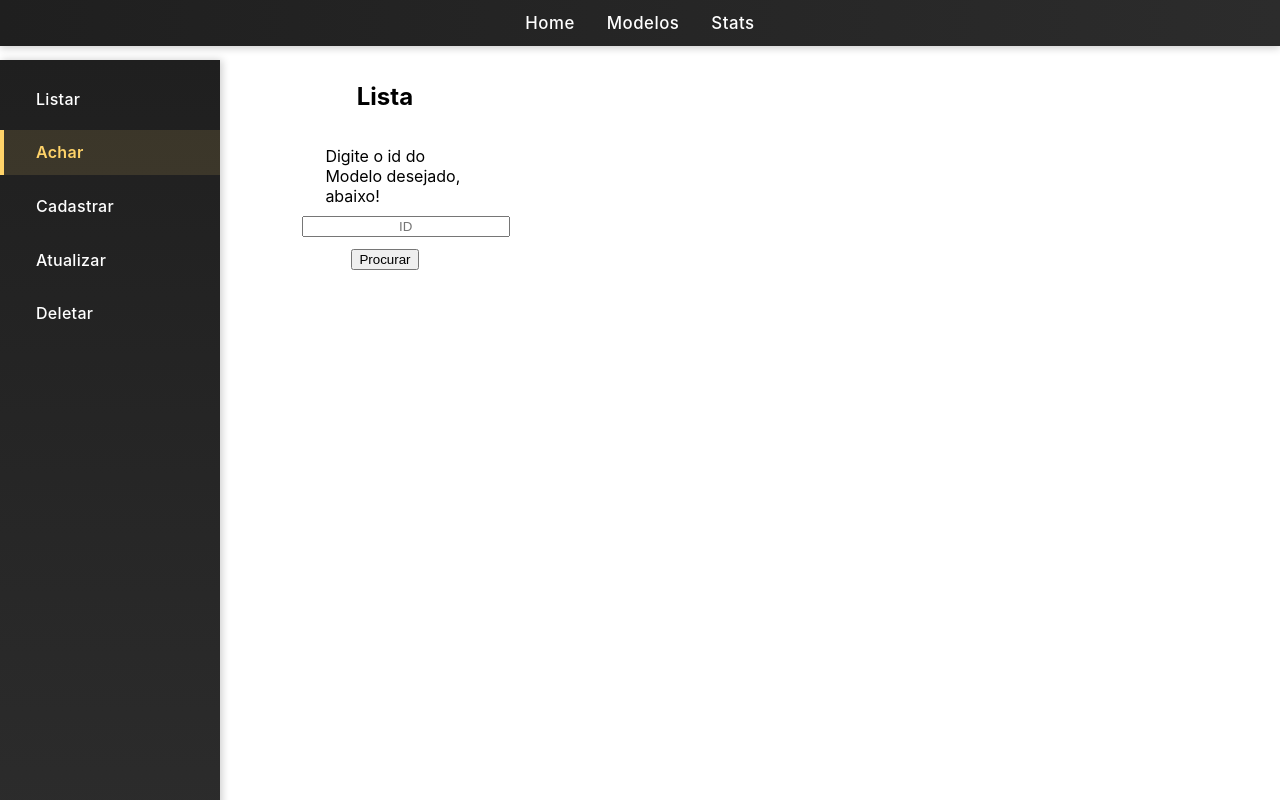
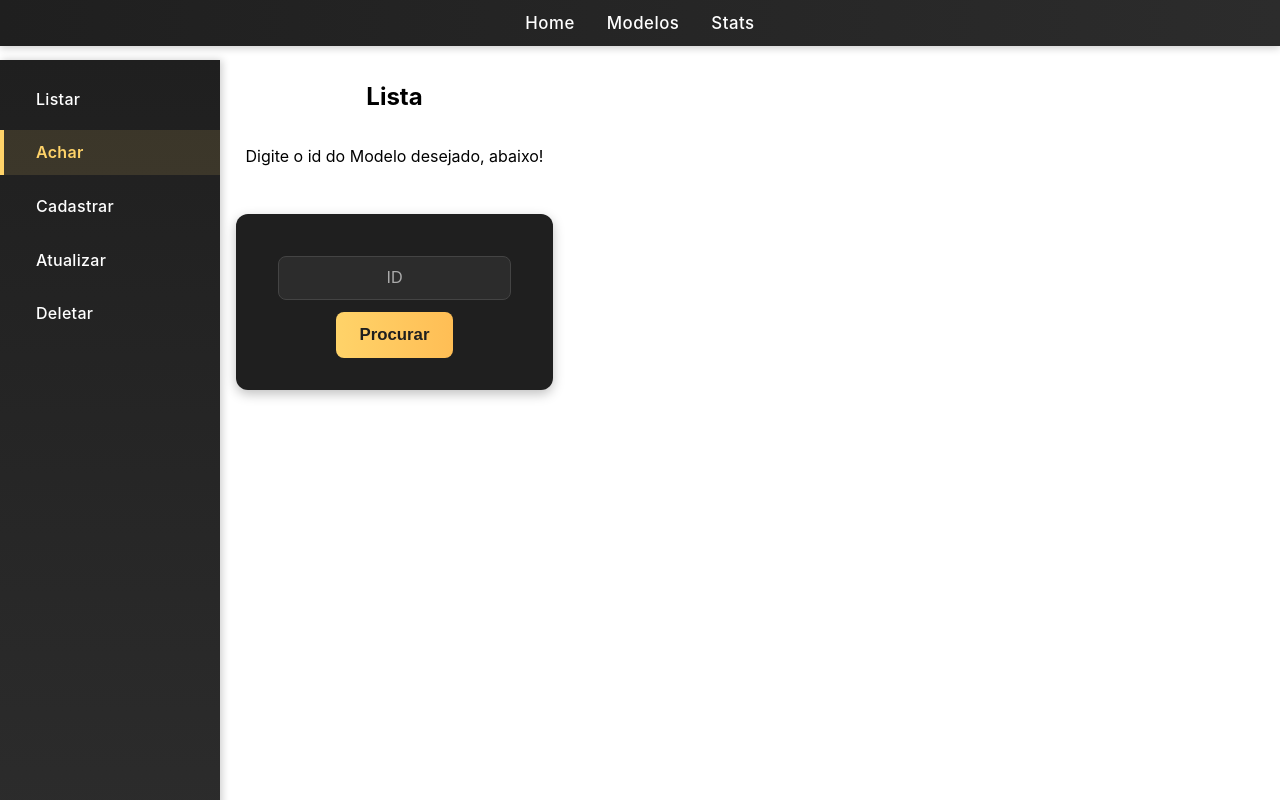
Before and after one commit to DLennertz/models-front, a React (Create React App) app in the folder model-front/: page /modelo/buscar in a window 1280 px wide. Built offline with nearby package versions, Linux system fonts and the light colour scheme.

Commit message:
formulário de cadastro

```diff
--- a/model-front/src/components/Inputs/InputCadastrarModelo/inputCadastrarModelo.css
+++ b/model-front/src/components/Inputs/InputCadastrarModelo/inputCadastrarModelo.css
@@ -1,43 +1,111 @@
-.Form_div {
-  width: 80%;
-  display: grid;
-  grid-template-columns: auto auto;
-  border-top: 1px solid rgba(0, 0, 0, 0.1);
-  padding-bottom: 10px;
-  justify-self: center;
+.Form {
+  background: #1f1f1f;
+  padding: 2rem;
+  border-radius: 12px;
+  box-shadow: 0 4px 12px rgba(0,0,0,0.25);
+  color: #fff;
+  max-width: 800px;
+  margin: 2rem auto;
 }
 
-.Form {
+.Form h2 {
+  color: #ffd369;
+  font-size: 1.8rem;
+  margin-bottom: 1.5rem;
+  font-weight: 600;
+}
+
+.Form_div {
   display: flex;
-  flex-direction: column;
-  width: 100%;
-  justify-content: flex-end;
+  flex-wrap: wrap;
+  gap: 1rem;
+  margin-bottom: 1rem;
 }
 
 .Form_Group {
-  width: auto;
+  flex: 1;
+  min-width: 200px;
   display: flex;
-  justify-content: center;
-  justify-content: flex-end;
   flex-direction: column;
-  height: fit-content;
-}
-
-p {
-  margin-bottom: auto;
-  justify-self: center;
-  margin-left: 10%;
-  width: 50%;
-}
-
-#campoButao {
-  display: flex;
-  justify-content: center;
-  padding-top: 10px;
 }
 
 .Form_Field {
-  width: 200px;
-  justify-self: center;
-  margin-left: 10%;
+  background: #2c2c2c;
+  border: 1px solid #444;
+  color: #fff;
+  font-size: 1rem;
+  padding: 0.75rem;
+  border-radius: 8px;
+  transition: all 0.3s ease;
 }
+
+.Form_Field:focus {
+  outline: none;
+  border-color: #ffd369;
+  box-shadow: 0 0 0 3px rgba(255, 211, 105, 0.3);
+}
+
+.Form_Field::placeholder {
+  color: #aaa;
+}
+
+.Form_Error {
+  font-size: 0.85rem;
+  color: #ff6b6b;
+  margin-top: 0.25rem;
+}
+
+/* Botão */
+.Form_Btn {
+  background: linear-gradient(90deg, #ffd369, #ffbe55);
+  border: none;
+  color: #1f1f1f;
+  font-weight: 600;
+  font-size: 1.05rem;
+  padding: 0.8rem 1.5rem;
+  border-radius: 8px;
+  cursor: pointer;
+  transition: transform 0.2s ease, background 0.3s ease;
+}
+
+.Form_Btn:hover {
+  background: linear-gradient(90deg, #ffbe55, #ffd369);
+  transform: translateY(-2px);
+}
+
+/* Campo de upload de imagem */
+#campoFoto input[type="file"] {
+  padding: 0.5rem;
+  border-radius: 8px;
+  background: #2c2c2c;
+  border: 1px dashed #666;
+  color: #ccc;
+  cursor: pointer;
+}
+
+#campoFoto input[type="file"]:hover {
+  border-color: #ffd369;
+  color: #ffd369;
+}
+
+/* Responsivo */
+@media (max-width: 768px) {
+  .Form {
+    padding: 1rem;
+  }
+
+  .Form_div {
+    flex-direction: column;
+  }
+}
+#medidas {
+  display: flex;
+  gap: 1rem;
+  flex-wrap: wrap; /* no mobile, quebra linha */
+}
+
+#medidas .Form_Group {
+  flex: 1;             /* divide o espaço igualmente */
+  min-width: 120px;    /* evita que fique muito estreito */
+  max-width: 180px;    /* evita que estique demais */
+}
```
